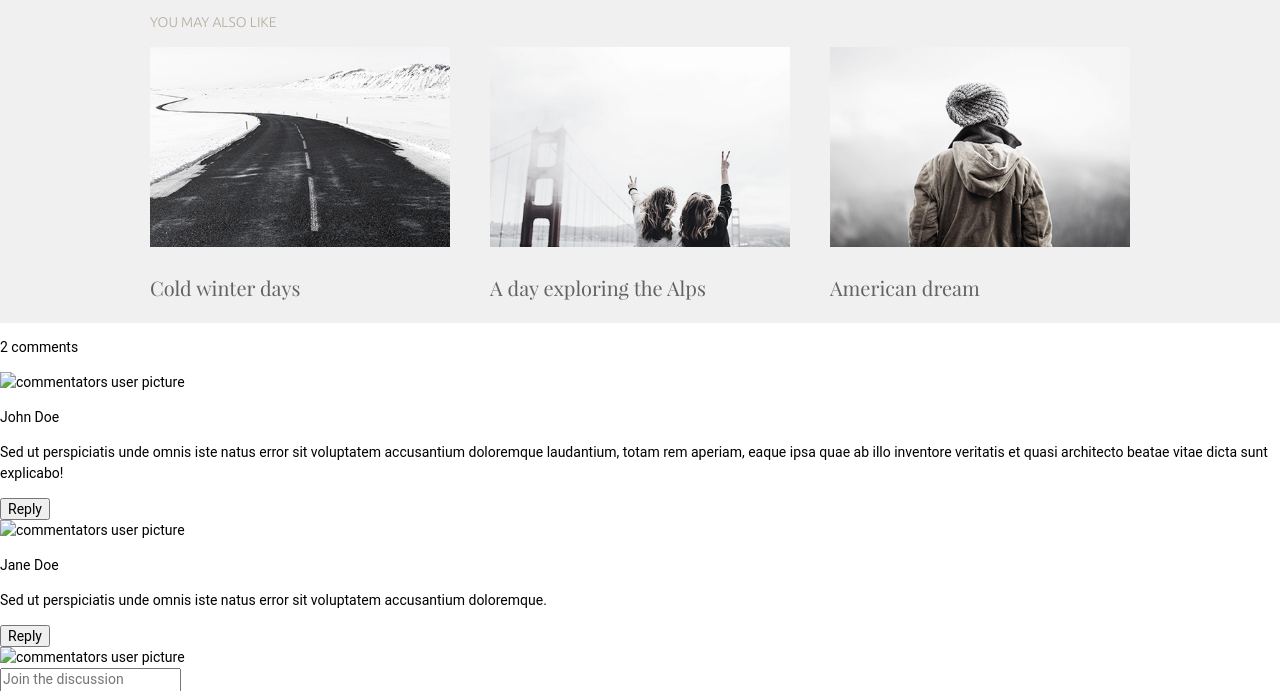
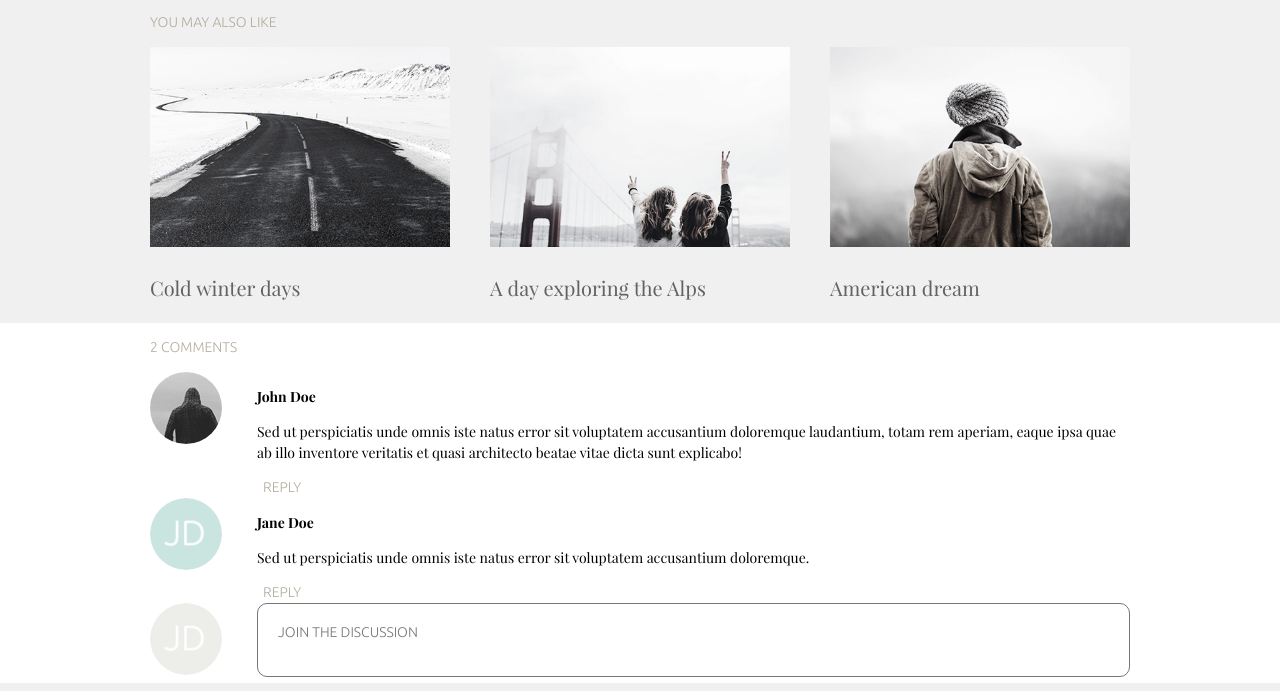
Before and after one commit to alexkachar/Minimo, a website: page source/post.html in a window 1280 px wide. Shown: the part 3424-4115 px from the top of the page. Drawn offline with nearby package versions, Linux system fonts and the light colour scheme; files that its build step writes are made by us from their sources; files whose address does not match are found by name.

Commit message:
post basic styling compleated

```diff
--- a/source/post.html
+++ b/source/post.html
@@ -138,9 +138,9 @@
 
       <article class="comment">
         <figure class="comment__figure">
-          <img class="comment__img" src="#" alt="commentators user picture" width="72" height="72">
+          <img class="comment__img" src="./img/commentator1.jpg" alt="commentators user picture" width="72" height="72">
         </figure>
-        <div class="comment__right">
+        <div class="comment__self">
           <p class="comment__user-title">John Doe</p>
           <p class="comment__text">Sed ut perspiciatis unde omnis iste natus error sit voluptatem accusantium doloremque
             laudantium, totam rem aperiam, eaque ipsa quae ab illo inventore veritatis et quasi architecto beatae vitae
@@ -151,9 +151,9 @@
 
       <article class="comment">
         <figure class="comment__figure">
-          <img class="comment__img" src="#" alt="commentators user picture" width="72" height="72">
+          <img class="comment__img" src="./img/commentator2.png" alt="commentators user picture" width="72" height="72">
         </figure>
-        <div class="comment__right">
+        <div class="comment__self">
           <p class="comment__user-title">Jane Doe</p>
           <p class="comment__text">Sed ut perspiciatis unde omnis iste natus error sit voluptatem accusantium
             doloremque.</p>
@@ -163,12 +163,19 @@
 
       <article class="comment comment--reply">
         <figure class="comment__figure comment__figure--reply">
-          <img class="comment__img comment__img--reply" src="#" alt="commentators user picture" width="72" height="72">
+          <img class="comment__img comment__img--reply" src="./img/commentator3.png" alt="commentators user picture"
+            width="72" height="72">
         </figure>
-        <form action="post" class="comment__form">
-          <textarea id="comment-text" name="comment-text" placeholder="Join the discussion"></textarea>
-          <button class="form__btn submit" type="submit">Send</button>
-        </form>
+        <div class="comment__self">
+          <form action="post" class="comment__form">
+            <div class="comment__textarea-wrapper">
+              <textarea class="comment__textarea" id="comment-text" name="comment-text"
+                placeholder="Join the discussion"
+                oninput='this.style.height = "";this.style.height = this.scrollHeight + "px"'></textarea>
+              <button class="form__btn submit" type="submit">Send</button>
+            </div>
+          </form>
+        </div>
       </article>
 
     </section>
@@ -184,8 +191,8 @@
 
     <section class="social">
       <h2 class="visually-hidden">Social network links</h2>
-      <p class="social__text">Follow</p>
       <ul class="social__list">
+        <li class="social__item social__item--text">Follow</li>
         <li class="social__item">
           <a class="social__link social__link--twitter" href="#" aria-label="twitter">
             <span class="visually-hidden">Twitter link</span>
--- /dev/null
+++ b/source/sass/blocks/comment.scss
@@ -0,0 +1,47 @@
+.comment {
+  display: flex;
+  flex-direction: row;
+  justify-content: flex-start;
+
+  &__figure {
+    margin-right: 35px;
+  }
+
+  &__img {
+    width: 72px;
+    height: 72px;
+    border-radius: 50%;
+  }
+
+  &__self {
+    width: 100%;
+  }
+
+  &__user-title {
+    font-family: "Playfair Display";
+    font-size: 14px;
+    font-weight: 700;
+
+  }
+
+  &__text {
+    font-family: "Playfair Display";
+    font-size: 14px;
+    font-weight: 400;
+  }
+
+  &__reply-btn {
+    @include text-accent;
+    border: none;
+    background: none;
+  }
+
+  &__textarea {
+    @include text-accent;
+    resize: none;
+    overflow: hidden;
+    width: 100%;
+    padding: 20px;
+    border-radius: 10px;
+  }
+}
--- /dev/null
+++ b/source/sass/blocks/comments.scss
@@ -0,0 +1,7 @@
+.comments {
+  @include padding-wide;
+
+  &__count {
+    @include text-accent;
+  }
+}
--- a/source/sass/style.scss
+++ b/source/sass/style.scss
@@ -17,3 +17,5 @@
 @import "blocks/page-footer.scss";
 @import "blocks/social.scss";
 @import "blocks/links.scss";
+@import "blocks/comments.scss";
+@import "blocks/comment.scss";
```
Also changed, not shown: source/img/commentator2.png (added), source/img/commentator3.png (added).
